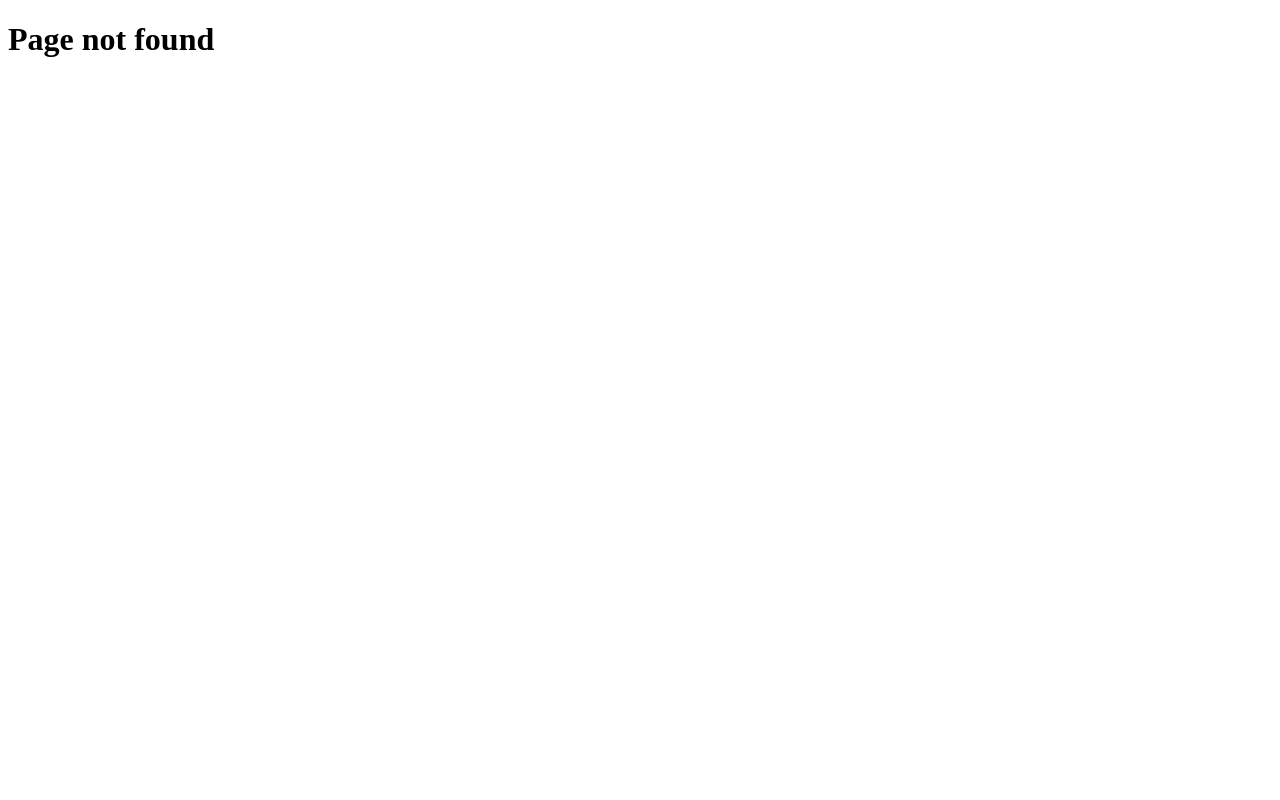
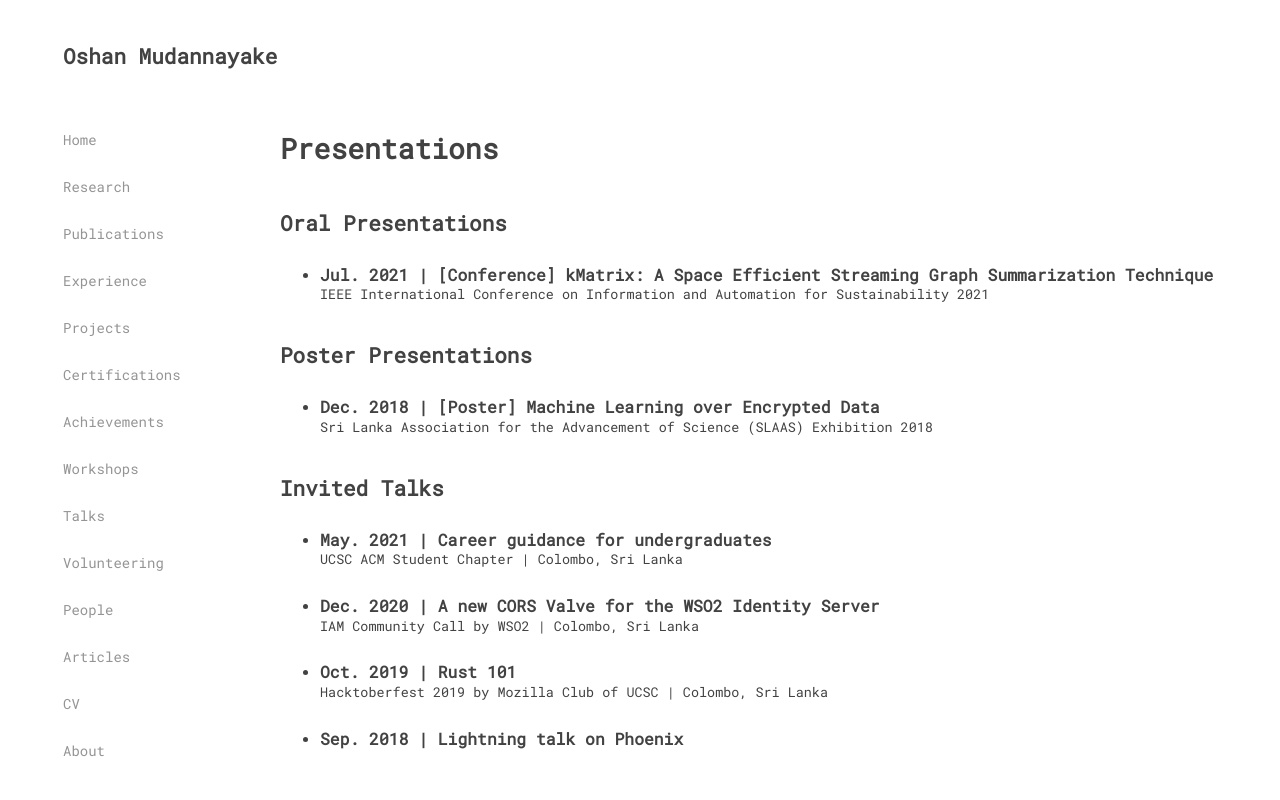
Before and after one commit to OshanIvantha/OshanIvantha.github.io, a Gatsby site: page /talks in a window 1280 px wide. Before the commit this address had no page. Built offline with nearby package versions, Linux system fonts and the light colour scheme; Gatsby itself is replaced by a stand-in of ours.

Commit message:
Fix minor issues

```diff
--- a/src/components/layout.js
+++ b/src/components/layout.js
@@ -37,7 +37,7 @@ const Layout = ({ children }) => {
                         {/*<Link to="/workshops">Workshops</Link>*/}
                         <OutboundLink href="/workshops">Workshops</OutboundLink>
                         {/*<Link to="/presentations">Presentations</Link>*/}
-                        <OutboundLink href="/presentations">Presentations</OutboundLink>
+                        <OutboundLink href="/talks">Talks</OutboundLink>
                         {/*<Link to="/volunteering">Volunteering</Link>*/}
                         <OutboundLink href="/volunteering">Volunteering</OutboundLink>
                         {/*<Link to="/people">People</Link>*/}
--- a/src/data/news.js
+++ b/src/data/news.js
@@ -4,10 +4,6 @@ import React from "react"
 import { OutboundLink } from "gatsby-plugin-google-gtag"
 
 const news = [
-    {
-        date: "Apr 17, 2022",
-        content: <>Started working towards an improved Sinhala OCR solution with <OutboundLink className="link" href={people.indrajithekanayake.link} target="_blank" rel="noopener noreferrer">{people.indrajithekanayake.name}</OutboundLink>.</>
-    },
     {
         date: "May 01, 2021",
         content: <>I joined {orgs.ucsc.anchor} as a part time Research Assistant to work on predicting the solid waste generation in Sri Lanka. This project is supervised by <OutboundLink className="link" href={people.noelfernando.link} target="_blank" rel="noopener noreferrer">{people.noelfernando.namewithhonorifics}</OutboundLink>.</>
--- /dev/null
+++ b/src/pages/talks.js
@@ -0,0 +1,61 @@
+import React from "react"
+import "../styles/pages/presentations.scss"
+import Layout from "../components/layout"
+
+const PresentationsPage = () => {
+    return (
+        <Layout>
+            <div className="presentationsLayout section-wrapper">
+                <div className="section-title">
+                    <h1>Presentations</h1>
+                </div>
+                <div className="section-items">
+                    <div>
+                        <h2 className="presentation-subtitle">Oral Presentations</h2>
+                        <ul>
+                            <li className="presentation-wrapper">
+                                <h3>Jul. 2021 | [Conference] kMatrix: A Space Efficient Streaming Graph Summarization
+                                    Technique</h3>
+                                <span className="content-text">IEEE International Conference on Information and Automation for Sustainability 2021</span>
+                            </li>
+                        </ul>
+                    </div>
+                    <div className="presentation-divider"></div>
+                    <div>
+                        <h2 className="presentation-subtitle">Poster Presentations</h2>
+                        <ul>
+                            <li className="presentation-wrapper">
+                                <h3>Dec. 2018 | [Poster] Machine Learning over Encrypted Data</h3>
+                                <span className="content-text">Sri Lanka Association for the Advancement of Science (SLAAS) Exhibition 2018</span>
+                            </li>
+                        </ul>
+                    </div>
+                    <div className="presentation-divider"></div>
+                    <div>
+                        <h2 className="presentation-subtitle">Invited Talks</h2>
+                        <ul>
+                            <li className="presentation-wrapper">
+                                <h3>May. 2021 | Career guidance for undergraduates</h3>
+                                <span className="content-text">UCSC ACM Student Chapter | Colombo, Sri Lanka</span>
+                            </li>
+                            <li className="presentation-wrapper">
+                                <h3>Dec. 2020 | A new CORS Valve for the WSO2 Identity Server</h3>
+                                <span className="content-text">IAM Community Call by WSO2 | Colombo, Sri Lanka</span>
+                            </li>
+                            <li className="presentation-wrapper">
+                                <h3>Oct. 2019 | Rust 101</h3>
+                                <span className="content-text">Hacktoberfest 2019 by Mozilla Club of UCSC | Colombo, Sri Lanka</span>
+                            </li>
+                            <li className="presentation-wrapper">
+                                <h3>Sep. 2018 | Lightning talk on Phoenix</h3>
+                                <span className="content-text">ownCloud Conference 2018 | Nuremberg, Germany</span>
+                            </li>
+                        </ul>
+                    </div>
+                </div>
+            </div>
+        </Layout>
+    )
+}
+
+export default PresentationsPage
```
Also changed, not shown: src/pages/presentations.js (deleted, +0 -55 lines), src/pages/publications.js (+8 -11 lines).
